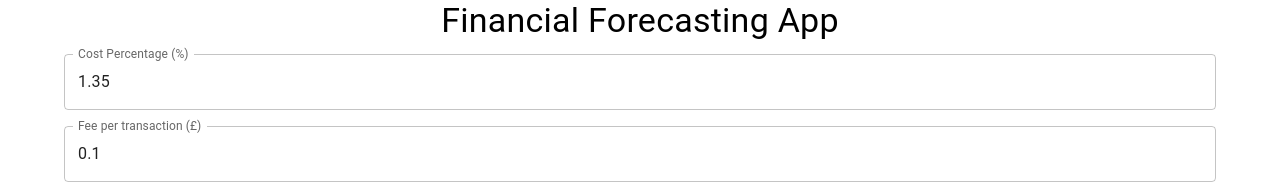
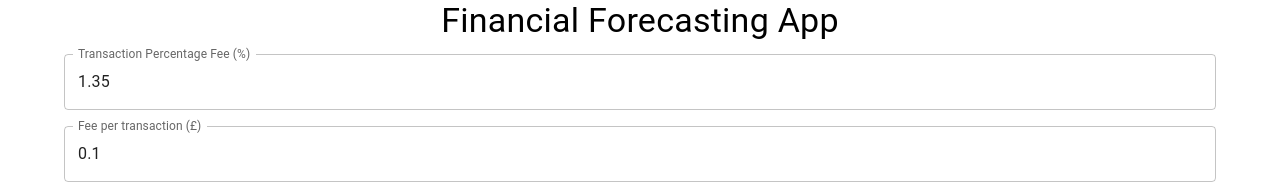
Before and after one commit to michaeltrestianu/projections, a React (Create React App) app: page / in a window 1280 px wide. Shown: the top 184 px of the page. Built offline with nearby package versions, Linux system fonts and the light colour scheme.

Commit message:
update label

```diff
--- a/src/App.tsx
+++ b/src/App.tsx
@@ -94,7 +94,7 @@ const App: React.FC = () => {
       >
         {/* Existing input fields */}
         <TextField
-          label="Cost Percentage (%)"
+          label="Transaction Percentage Fee (%)"
           type="number"
           value={costPercentage}
           onChange={(e) => setCostPercentage(parseFloat(e.target.value))}
```
